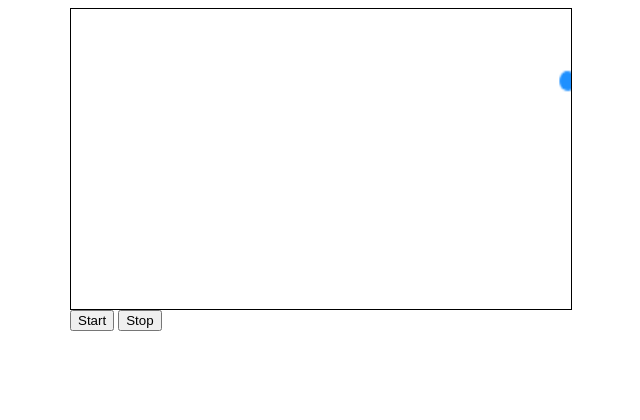
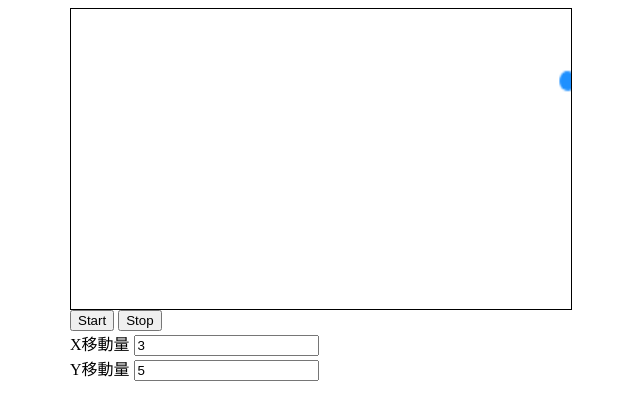
Before and after one commit to Unigmos/CanvasAnimation, a plain HTML site: page BoundBall/index.html in a window 1280 px wide. Shown: the whole page, without its empty margins (320-960 px from the left). Drawn offline with Linux system fonts and the light colour scheme.

Commit message:
移動量変更に用いるinputタグの追加

```diff
--- a/BoundBall/index.html
+++ b/BoundBall/index.html
@@ -6,6 +6,9 @@
     <meta name="author" content="Shaneron">
     <meta name="viewport" content="width=device-width, initial-scale=1.0">
     <title>BoundBall</title>
+    <link rel="preconnect" href="https://fonts.googleapis.com">
+    <link rel="preconnect" href="https://fonts.gstatic.com" crossorigin>
+    <link href="https://fonts.googleapis.com/css2?family=Kosugi+Maru&display=swap" rel="stylesheet">
     <link rel="stylesheet" href="css/style.css">
     <script src="js/BoundAnm.js" async></script>
 </head>
@@ -14,6 +17,16 @@
         <canvas id="canvas"></canvas>
         <input type="button" id="start-button" value="Start">
         <input type="button" id="stop-button" value="Stop">
+        <div class="input-area">
+            <div class="x-move-box">
+                <label for="x-move">X移動量</label>
+                <input type="number" id="x-move" pattern="^[0-9]+$" value="3">
+            </div>
+            <div class="y-move-box">
+                <label for="y-move">Y移動量</label>
+                <input type="number" id="y-move" pattern="^[0-9]+$" value="5">
+            </div>
+        </div>
     </div>
 </body>
 </html>
```
